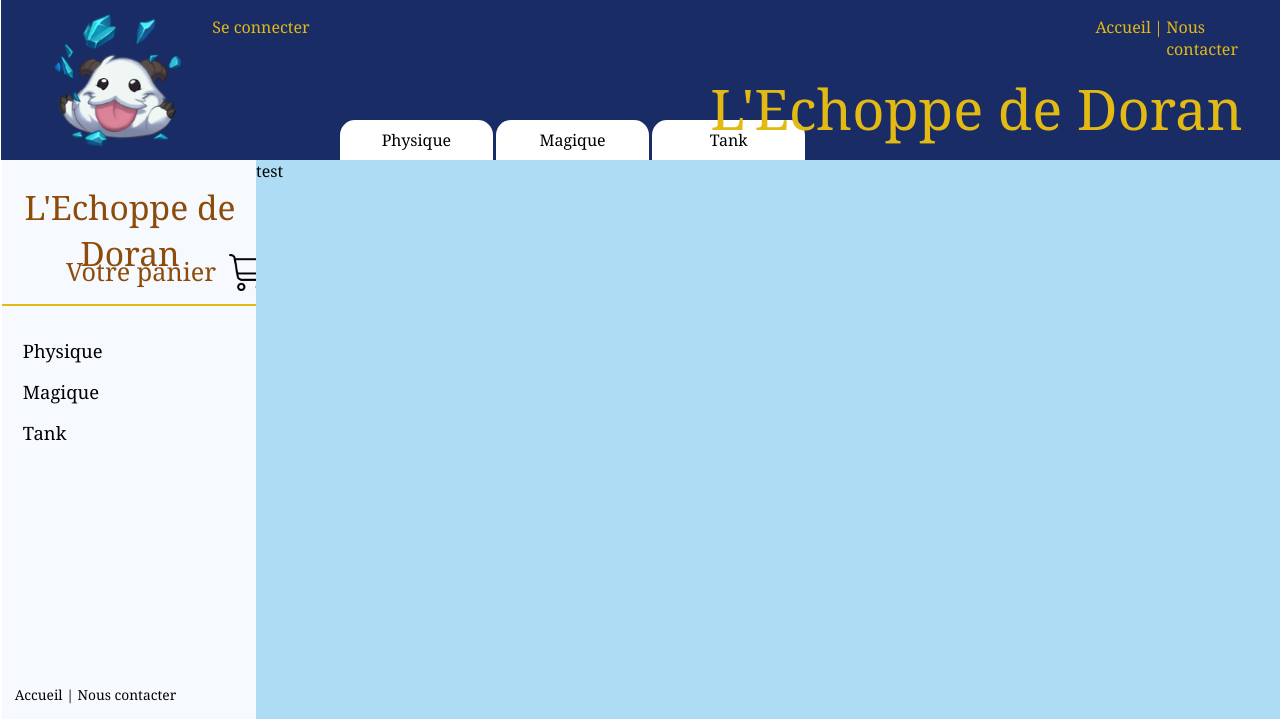
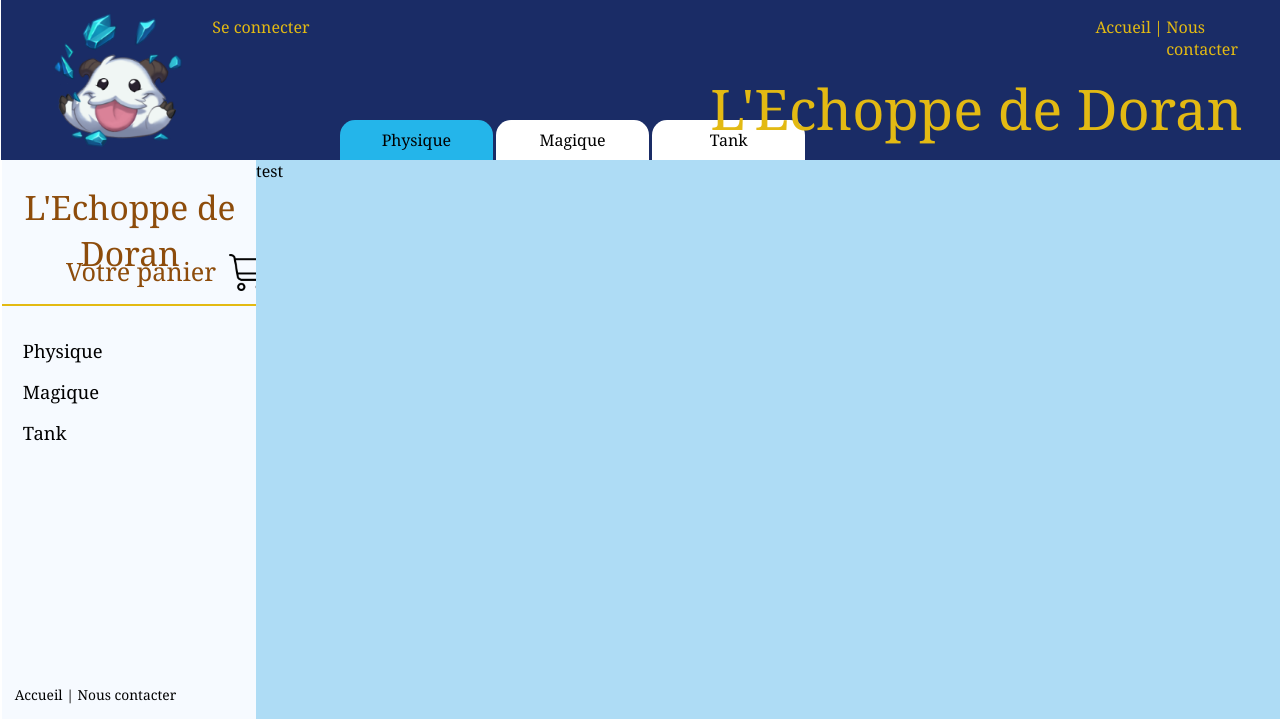
Before and after one commit to LucasBedue/ING1GI1_Bedue_Galisson_Truong_Dachraoui_Dubin-Masse, a PHP site: page /css/base.html in a window 1280 px wide, with the pointer over the restyled element. Shown: the top 719 px of the page. Run offline with PHP 8.4, Linux system fonts and the light colour scheme.

Commit message:
added on hover color for menu

```diff
--- a/css/shop.css
+++ b/css/shop.css
@@ -62,6 +62,9 @@
     justify-content: center;
     border-top-left-radius: 15px;
     border-top-right-radius: 15px;
+}
+.top_menu_box:hover{
+    background-color: rgb(36, 181, 234);
 }
 
 .top_menu_box1{
```
